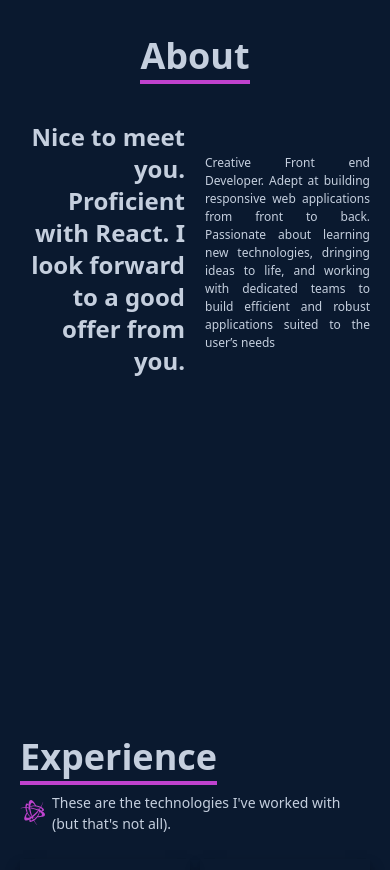
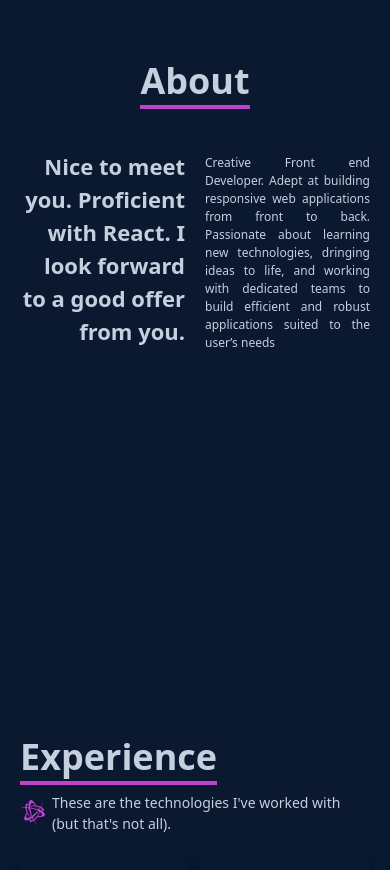
Before and after one commit to yakkkot/my-portfolio, a React (Create React App) app: page / in a window 390 px wide. Shown: the part 1060-1930 px from the top of the page. Built offline with nearby package versions, Linux system fonts and the light colour scheme.

Commit message:
FirstPush

```diff
--- a/src/page-components/About/About.tsx
+++ b/src/page-components/About/About.tsx
@@ -11,9 +11,10 @@ const About = ():JSX.Element => {
             <motion.div className={styles.container}
                         initial={{opacity: 0, x: 350}}
                         whileInView={{opacity: 1, x: 0}}
+                        viewport={{once:true}}
                         transition={{duration: 1}}>
                 <Title className={'text-center'}>About</Title>
-                <div className={'font-bold sm:text-3xl text-2xl text-right whitespace-pre-line flex items-center'}>
+                <div className={'font-bold sm:text-3xl text-[22px] text-right whitespace-pre-line flex items-center'}>
                     Nice to meet you. Proficient with React. I look forward to a good offer from you.
                 </div>
                 <div className={'text-left flex items-center pt-2 sm:text-[16px] text-[12px] text-justify'}>
--- a/src/page-components/Contact/Contact.tsx
+++ b/src/page-components/Contact/Contact.tsx
@@ -17,6 +17,8 @@ export const Contact = (): JSX.Element => {
                     initial={{opacity: 0, x: -300}}
                     whileInView={{opacity: 1, x: 0}}
                     transition={{duration: 1}}
+                    viewport={{once:true}}
+
                     className={styles.container}>
                     <Title>Contact</Title>
 
--- a/src/page-components/Experience/Experience.tsx
+++ b/src/page-components/Experience/Experience.tsx
@@ -24,6 +24,7 @@ const Experience = ():JSX.Element => {
             <motion.div className={styles.container}
                         initial={{opacity: 0, x: -350}}
                         whileInView={{opacity: 1, x: 0}}
+                        viewport={{once:true}}
                         transition={{duration: 1}}>
                 <Title>Experience</Title>
                 <IconText icon={'experience'}>These are the technologies I've worked with (but that's not
--- a/src/page-components/Home/Home.tsx
+++ b/src/page-components/Home/Home.tsx
@@ -26,6 +26,7 @@ const Home = (): JSX.Element => {
             <motion.div className={cn(styles.container, '')}
                         initial={{opacity: 0, x: -350}}
                         whileInView={{opacity: 1, x: 0}}
+                        viewport={{once:true}}
                         transition={{duration: 1}}>
                 <img className={styles.photo} src={MyPhoto} alt={'MyPhoto'}/>
                 <h1 className={`${styles.typeWriter} font-bold text-center z-10`}>
--- a/src/page-components/Works/Works.tsx
+++ b/src/page-components/Works/Works.tsx
@@ -18,6 +18,7 @@ const Works = ():JSX.Element => {
                         initial={{opacity: 0, x: 300}}
                         whileInView={{opacity: 1, x: 0}}
                         transition={{duration: 1}}
+                        viewport={{once:true}}
                         className={styles.container}>
                         <Title>Works</Title>
                         <IconText icon={'works'}>Check out some of my Pet Projects.</IconText>
```
